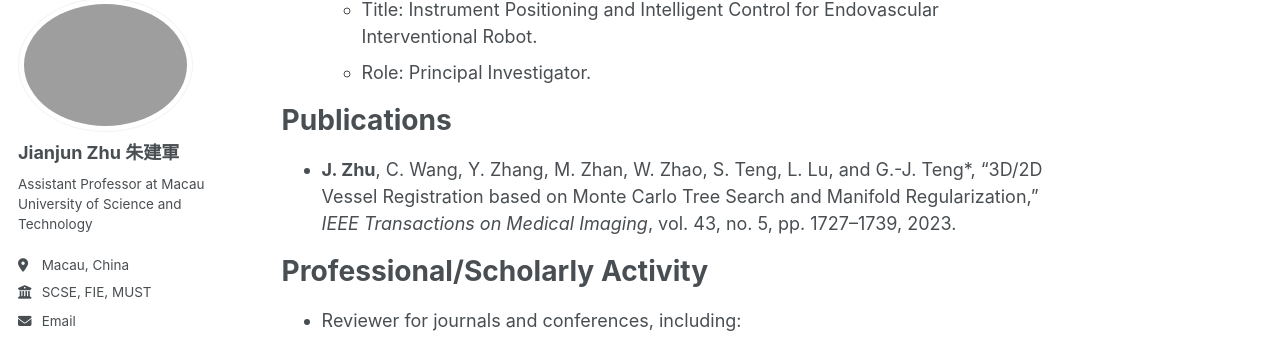
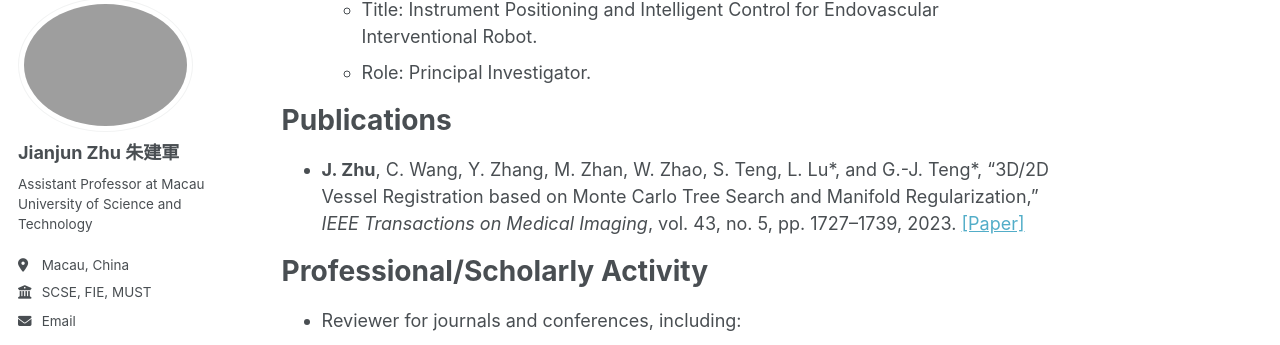
Before and after one commit to JianjunZhu/JianjunZhu.github.io, a Jekyll site: the page built from _pages/about.md, in a window 1280 px wide and 900 px high, scrolled down 1321 px. Shown: the part 101-446 px from the top of the window. Built offline with Jekyll 4.4.1, drawn with Linux system fonts in a browser that asks for light colours; some web fonts are replaced; a script that is not in the unit is left out.

Commit message:
Update about.md

```diff
--- a/_pages/about.md
+++ b/_pages/about.md
@@ -62,7 +62,7 @@ Publications
 ======
 
 
-- **J. Zhu**, C. Wang, Y. Zhang, M. Zhan, W. Zhao, S. Teng, L. Lu, and G.-J. Teng\*, “3D/2D Vessel Registration based on Monte Carlo Tree Search and Manifold Regularization,” *IEEE Transactions on Medical Imaging*, vol. 43, no. 5, pp. 1727–1739, 2023.
+- **J. Zhu**, C. Wang, Y. Zhang, M. Zhan, W. Zhao, S. Teng, L. Lu\*, and G.-J. Teng\*, “3D/2D Vessel Registration based on Monte Carlo Tree Search and Manifold Regularization,” *IEEE Transactions on Medical Imaging*, vol. 43, no. 5, pp. 1727–1739, 2023. [[Paper]](https://ieeexplore.ieee.org/document/10375552)
 
 
 
```
